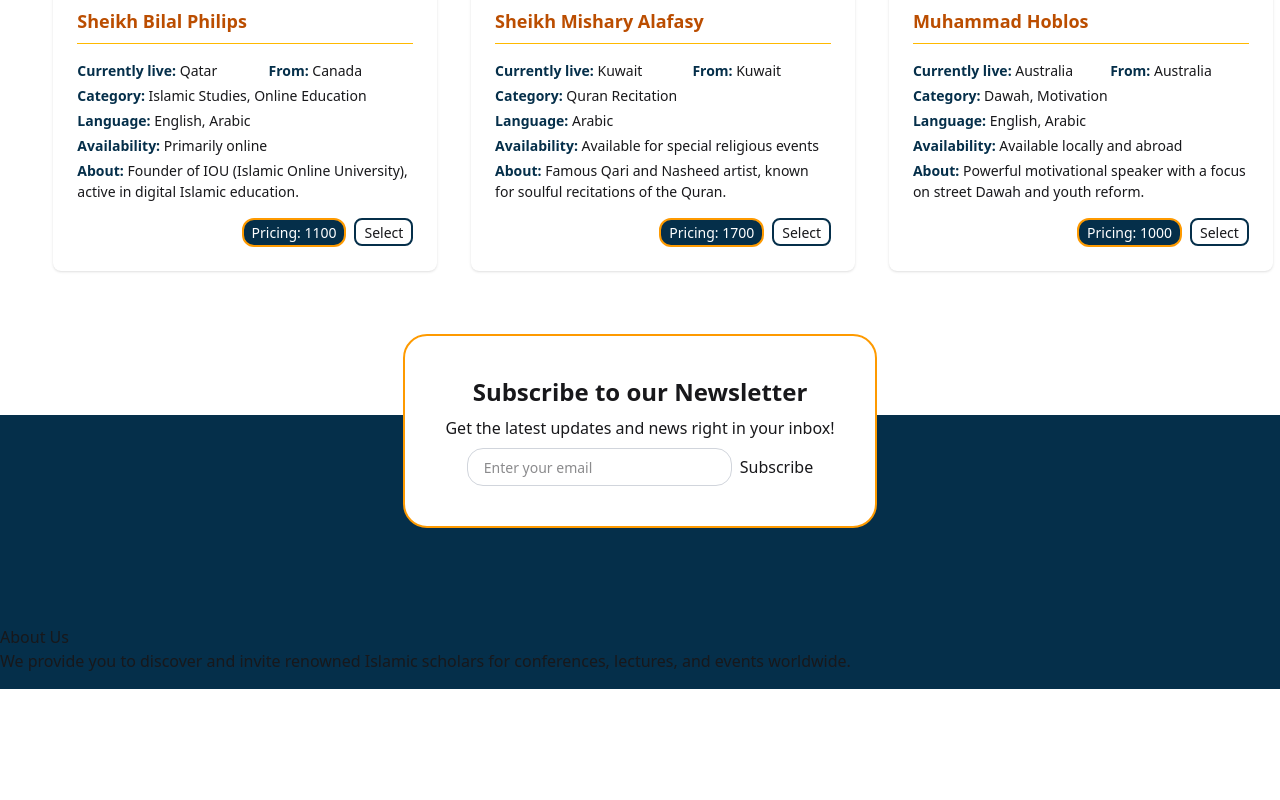
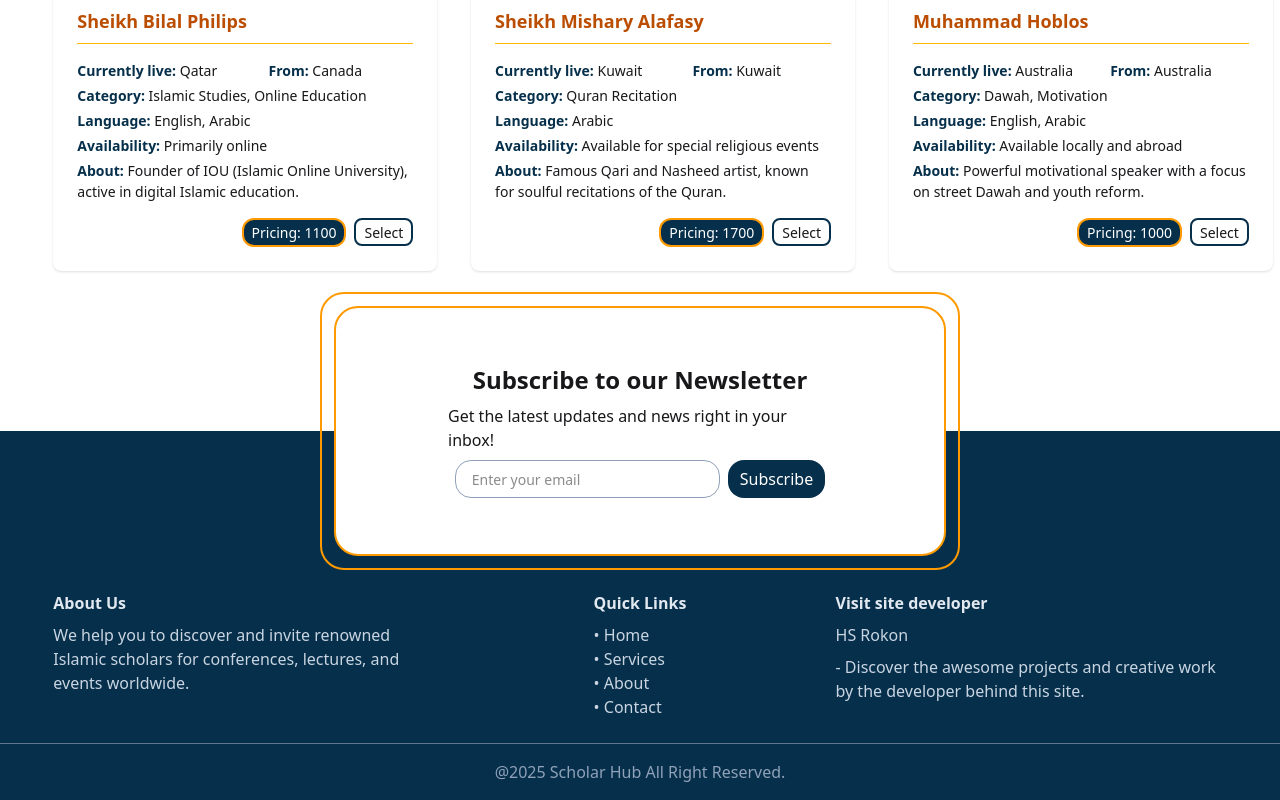
Before and after one commit to hsrokon/scholar-hub, a React (Vite) app: page / in a window 1280 px wide. Shown: the part 1958-2758 px from the top of the page. Before the commit the page ends 2647 px from the top, so only its background shows below. Built offline with nearby package versions, Linux system fonts and the light colour scheme.

Commit message:
footer finished

```diff
--- a/src/components/footer/Footer.jsx
+++ b/src/components/footer/Footer.jsx
@@ -3,18 +3,33 @@
 
 const Footer = () => {
     return (
-        <div className="bg-sky-950 py-4 mt-36 ">
-            <div className="transform -translate-y-1/2 ">
+        <div className="bg-sky-950 mt-40 relative">
+            <div className="absolute left-1/2 transform -translate-y-1/2 -translate-x-1/2
+            p-3 border-2 border-amber-500 rounded-3xl">
                 <Newsletter></Newsletter>
             </div>
-            <div>
-                <div>
-                    <h4>About Us</h4>
-                    <p>We provide you to discover and invite renowned Islamic scholars for conferences, lectures, and events worldwide.</p>
+            <div className=" w-11/12 mx-auto flex justify-between pt-40 pb-6 text-slate-300">
+                <div className="w-1/3 flex flex-col gap-2">
+                    <h4 className="text-slate-200 font-semibold">About Us</h4>
+                    <p className="hover:text-slate-200">We help you to discover and invite renowned Islamic scholars for conferences, lectures, and events worldwide.</p>
                 </div>
-                <div></div>
-                <div></div>
+                <div className="flex flex-col gap-2">
+                    <h4 className="text-slate-200 font-semibold ">Quick Links</h4>
+                    <ul>
+                        <li className="hover:text-slate-200"><a href="#">&#x2022; Home</a></li>
+                        <li className="hover:text-slate-200"><a href="#">&#x2022; Services</a></li>
+                        <li className="hover:text-slate-200"><a href="#">&#x2022; About</a></li>
+                        <li className="hover:text-slate-200"><a href="#">&#x2022; Contact</a></li>
+                    </ul>
+                </div>
+                <div className="w-1/3 flex flex-col gap-2">
+                    <h4 className="text-slate-200 font-semibold">Visit site developer</h4>
+                    <a className="hover:text-slate-200" href="hsrokon.com">HS Rokon</a>
+                    <p className="hover:text-slate-200">- Discover the awesome projects and creative work by the developer behind this site.</p>
+                </div>
             </div>
+            <hr className="text-slate-500"/>
+            <p className="text-slate-400 text-center py-4">&#64;2025 Scholar Hub All Right Reserved.</p>
         </div>
     );
 };
--- a/src/components/footer/Newsletter.jsx
+++ b/src/components/footer/Newsletter.jsx
@@ -3,13 +3,13 @@
 const Newsletter = () => {
     return (
         <div className="flex flex-col gap-2  items-center bg-white
-            py-10 w-fit mx-auto px-10 border-2 border-amber-500 rounded-3xl">
+            py-14 w-fit mx-auto px-28 border-2 border-amber-500 rounded-3xl">
             <h2 className="text-2xl font-semibold">Subscribe to our Newsletter</h2>
             <p>Get the latest updates and news right in your inbox!</p>
             <form className="flex gap-2">
-                <input className="border border-gray-300 rounded-2xl px-4 py-1.5 placeholder:text-sm"
+                <input className="border border-slate-400 rounded-2xl px-4 py-1.5 placeholder:text-sm"
                 type="email" name="" id="" placeholder="Enter your email"/>
-                <button>Subscribe</button>
+                <button className="cursor-pointer bg-sky-950 text-white rounded-2xl px-3 ">Subscribe</button>
             </form>
         </div>
     );
```
